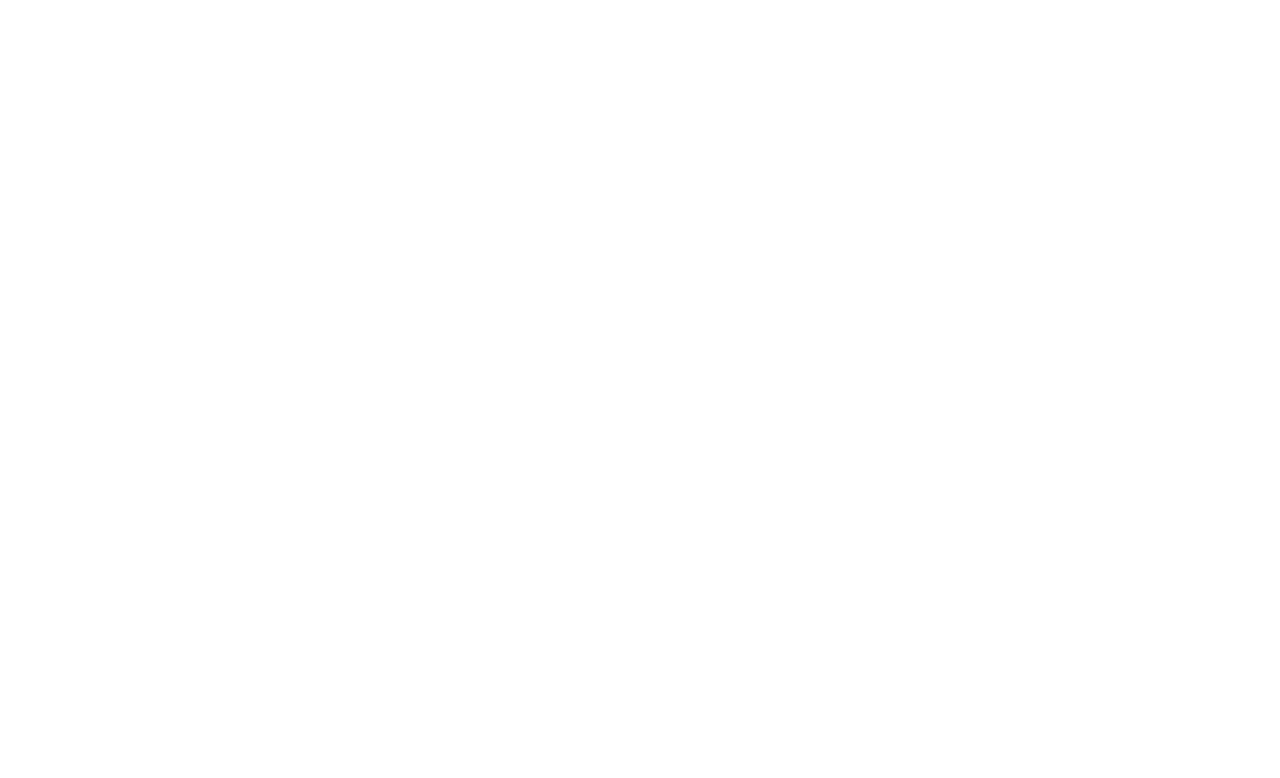
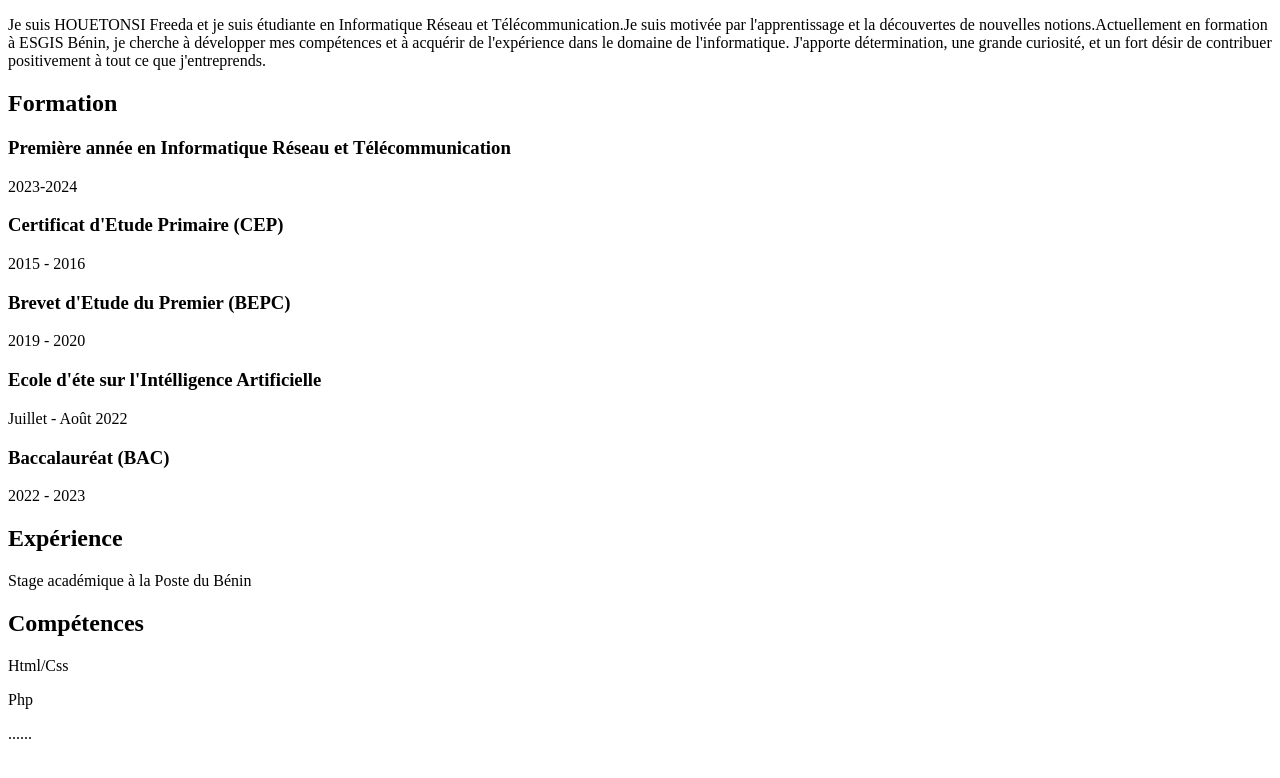
Before and after one commit to Nezukokmd/-mon-cv, a plain HTML site: page index.html in a window 1280 px wide. Drawn offline with Linux system fonts and the light colour scheme.

Commit message:
mise en place de la section titre

```diff
--- a/index.html
+++ b/index.html
@@ -7,6 +7,27 @@
     <link rel="stylesheet" href="style.css">
 </head>
 <body>
+    <section id="titre">
+    <p>Je suis HOUETONSI Freeda et je suis étudiante en Informatique Réseau et Télécommunication.Je suis motivée par l'apprentissage et la découvertes de nouvelles notions.Actuellement en formation à ESGIS Bénin, je cherche à développer mes compétences et à acquérir de l'expérience dans le domaine de l'informatique. J'apporte détermination, une grande curiosité, et un fort désir de contribuer positivement à tout ce que j'entreprends.</p>
+    <h2>Formation</h2>
+    <h3>Première année en Informatique Réseau et Télécommunication</h3>
+    <p>2023-2024</p>
+    <h3>Certificat d'Etude Primaire (CEP)</h3>
+    <p>2015 - 2016</p>
+    <h3>Brevet d'Etude du Premier (BEPC)</h3>
+    <p>2019 - 2020</p>
+    <h3>Ecole d'éte sur l'Intélligence Artificielle</h3>
+    <p>Juillet - Août 2022</p>
+    <h3>Baccalauréat (BAC)</h3>
+    <p>2022 - 2023</p>
 
+    <h2>Expérience</h2>
+    <p>Stage académique à la Poste du Bénin</p>
+
+    <h2>Compétences</h2>
+    <p>Html/Css</p>
+    <p>Php</p>
+    <p>......</p>
+    </section>
 </body>
 </html>
```
